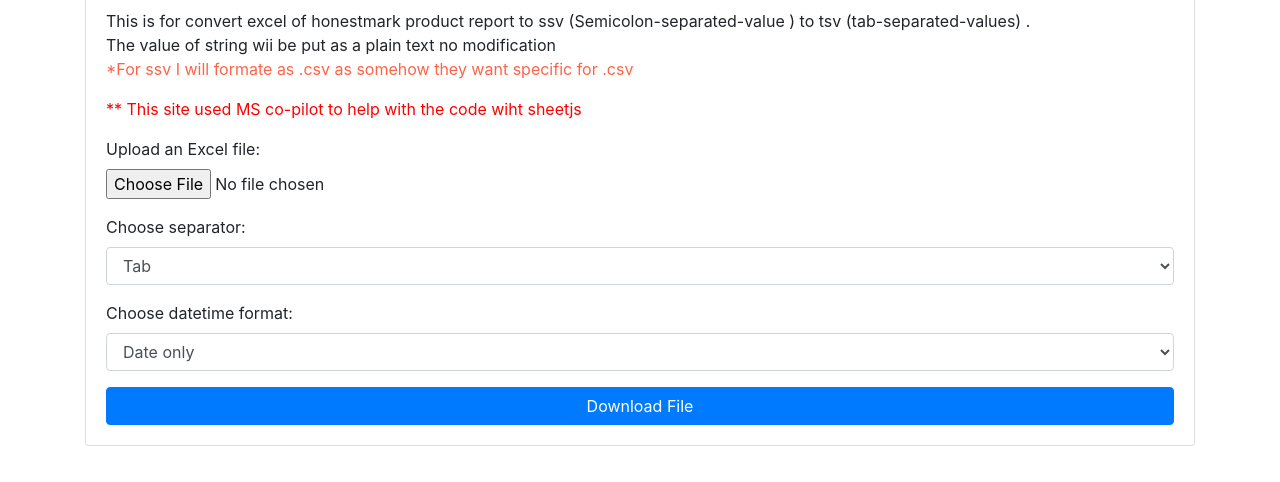
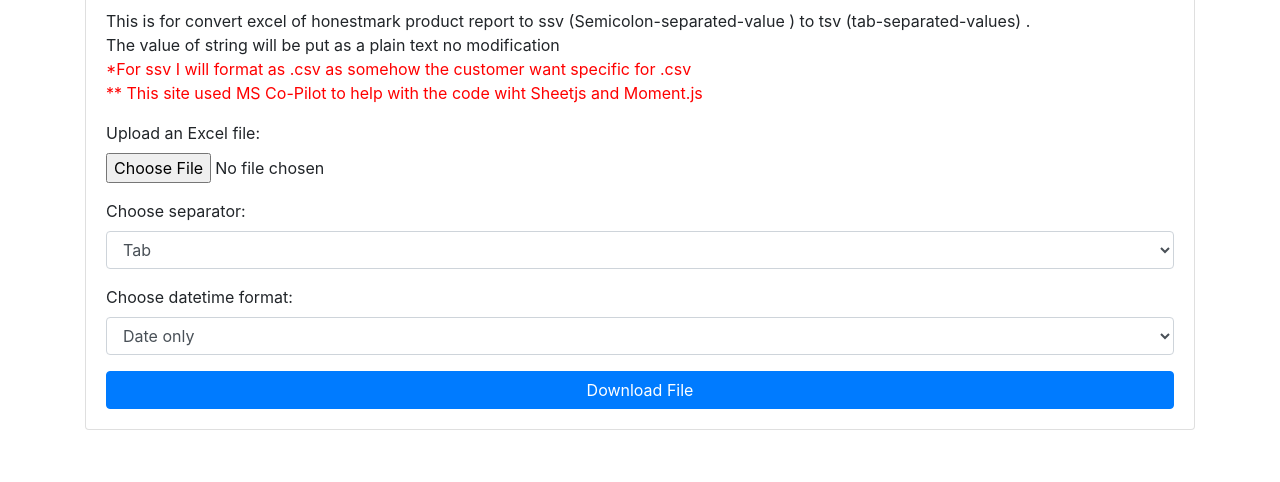
Before and after one commit to Aussadach/HonestMarkExcelto_TSV_SSV, a plain HTML site: page index.html in a window 1280 px wide. Shown: the part 110-592 px from the top of the page. Drawn offline with nearby package versions, Linux system fonts and the light colour scheme.

Commit message:
Correct some typo

```diff
--- a/index.html
+++ b/index.html
@@ -13,8 +13,11 @@
         <div class="card">
             <div class="card-body">
                 <h2 class="card-title text-center">Honest mark report Excel to ssv or tsv </h2>
-                <p>This is for convert excel of honestmark product report to ssv (Semicolon-separated-value ) to tsv (tab-separated-values) .<br> The value of string wii be put as a plain text no modification<br> <span style="color: tomato;">*For ssv I will formate as .csv as somehow they want specific for .csv</span></p>
-                <p style="color: red;">** This site used MS co-pilot to help with the code wiht sheetjs</p>
+                <p>This is for convert excel of honestmark product report to ssv (Semicolon-separated-value ) to tsv (tab-separated-values) .<br>
+                        The value of string will be put as a plain text no modification <br>
+                     <span style="color: red;">*For ssv I will format as .csv as somehow the customer want specific for .csv</span><br>
+                     <span style="color: red;"> ** This site used MS Co-Pilot to help with the code wiht Sheetjs and Moment.js </span>
+                    </p>
                 <div class="form-group">
                     <label for="upload">Upload an Excel file:</label>
                     <input type="file" class="form-control-file" id="upload" accept=".xlsx, .xls, .csv" />
```
